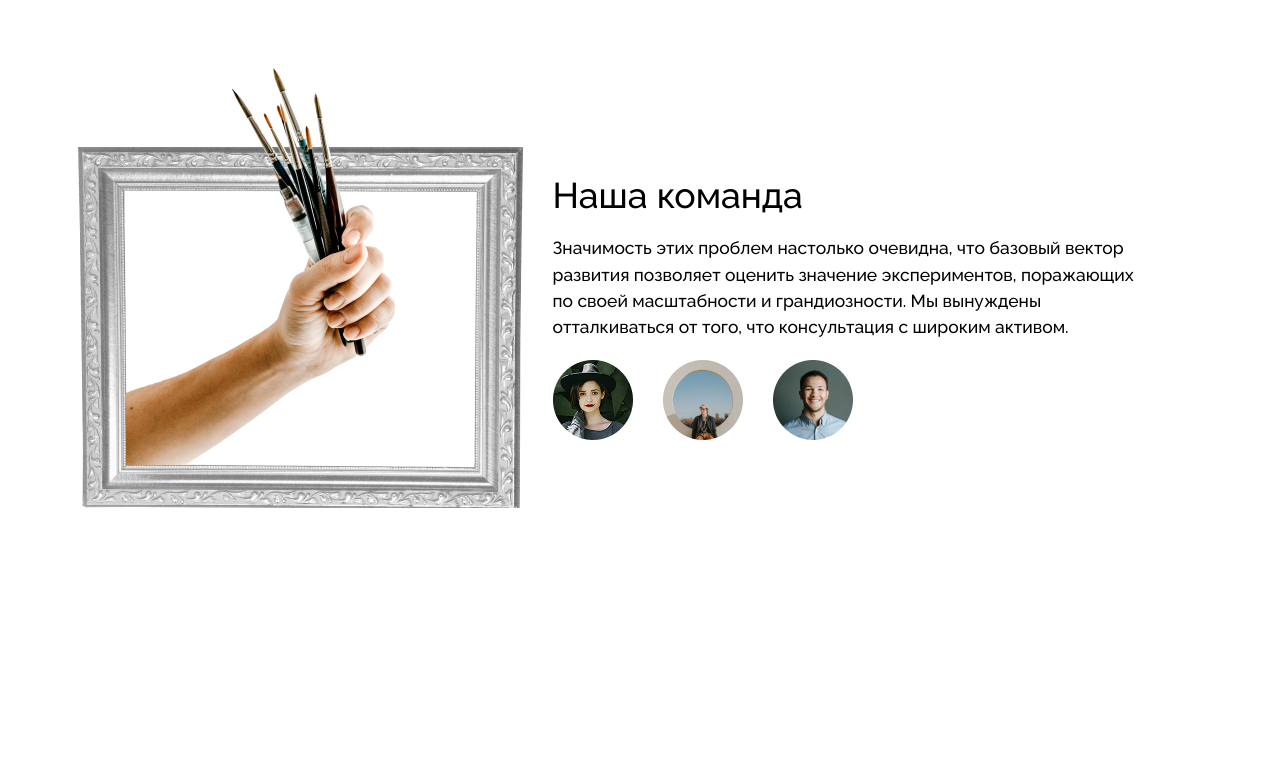
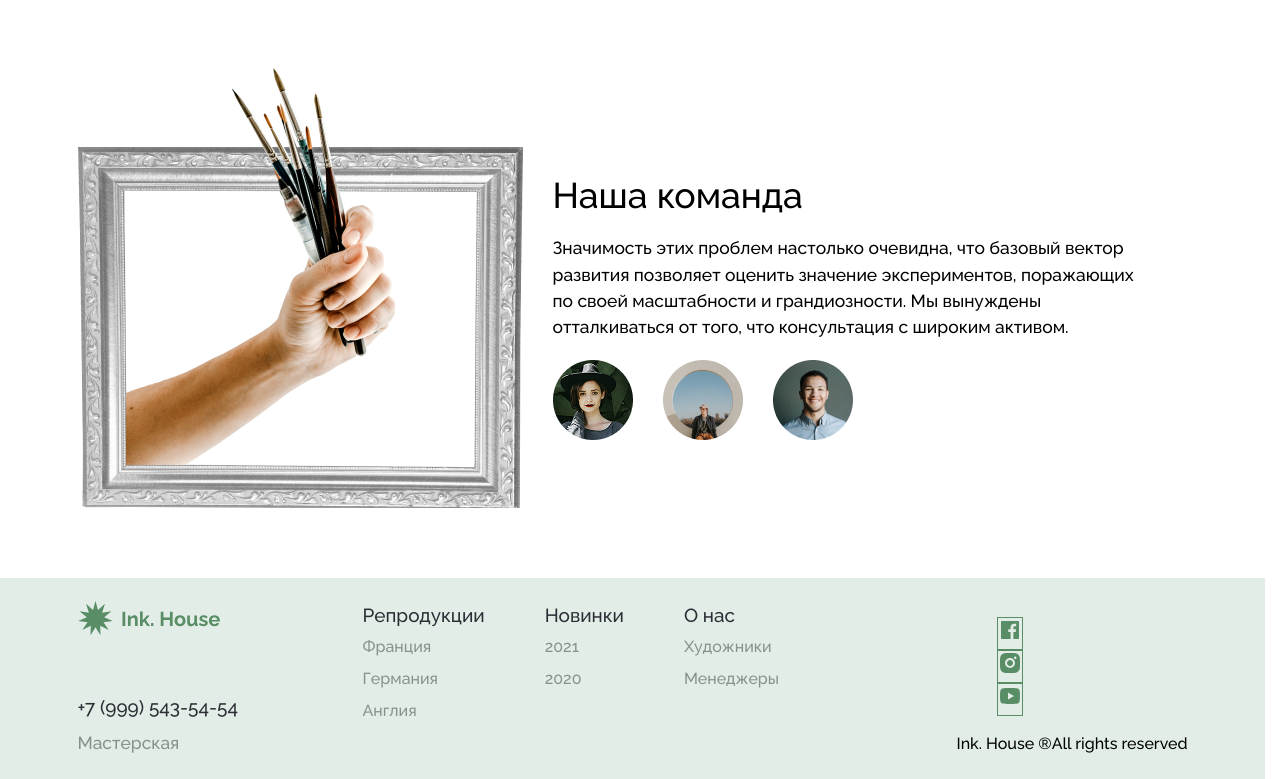
Before and after one commit to BlackDarkes/House, a React (Vite) app in the folder frontend/: page / in a window 1280 px wide. Shown: the part 1668-2447 px from the top of the page. Before the commit the page ends 2246 px from the top, so only its background shows below. Built offline with nearby package versions, Linux system fonts and the light colour scheme; no server answers.

Commit message:
Начало работы над footer

```diff
--- a/frontend/src/App.tsx
+++ b/frontend/src/App.tsx
@@ -1,5 +1,6 @@
 import { Burger } from "./modules/burger/Burger";
 import { Description } from "./modules/description/Description";
+import { Footer } from "./modules/footer/Footer";
 import { Header } from "./modules/header/Header";
 import { NewCollection } from "./modules/newCollection.tsx/NevCollection";
 import { Reproductions } from "./modules/reproductions/Reproductions";
@@ -16,6 +17,7 @@ function App() {
         <NewCollection />
         <Team />
       </main>
+      <Footer />
     </>
   );
 }
--- /dev/null
+++ b/frontend/src/modules/footer/Footer.module.scss
@@ -0,0 +1,4 @@
+.footer {
+  padding-block: rem(23);
+  background-color: $greenLight;
+}
--- /dev/null
+++ b/frontend/src/modules/footer/Footer.tsx
@@ -0,0 +1,13 @@
+import { Container } from "../../components/container/Container";
+import { FooterBlock } from "./components/footerBlock/FooterBlock";
+import styles from "./Footer.module.scss";
+
+export const Footer = () => {
+  return (
+    <footer className={styles.footer}>
+      <Container>
+        <FooterBlock />
+      </Container>
+    </footer>
+  );
+};
--- /dev/null
+++ b/frontend/src/modules/footer/components/footerBlock/FooterBlock.module.scss
@@ -0,0 +1,69 @@
+.footerBlock {
+  display: flex;
+  column-gap: rem(115);
+
+  &Logo {
+    display: flex;
+    flex-direction: column;
+    justify-content: space-between;
+    color: $greenLogo;
+
+    &Texts {
+      display: flex;
+      flex-direction: column;
+    }
+
+    &Tel {
+      @include fluid-text(20, 16);
+      color: $grayText;
+      margin-bottom: rem(8);
+      width: rem(170);
+    }
+
+    &Master {
+      @include fluid-text(18, 16);
+      color: $grayLight;
+    }
+  }
+
+  &Info {
+    display: flex;
+    justify-content: space-between;
+    width: 100%;
+
+    &List {
+      display: flex;
+      column-gap: rem(60);
+    }
+
+    &Item {
+      display: flex;
+      flex-direction: column;
+    }
+
+    &Title {
+      @include fluid-text(20, 16);
+      color: $grayText;
+      margin-bottom: rem(6);
+    }
+
+    &Link {
+      color: $grayLight;
+      margin-bottom: rem(8);
+      transition: 0.4s;
+
+      &:focus-visible {
+        outline: 1px solid $grayLight;
+        outline-offset: rem(3);
+      }
+
+      &:active {
+        color: $grayNavigation;
+      }
+
+      @include hover() {
+        color: $grayText;
+      }
+    }
+  }
+}
--- /dev/null
+++ b/frontend/src/modules/footer/components/footerBlock/FooterBlock.tsx
@@ -0,0 +1,65 @@
+import IconLogo from "@/assets/images/logo.svg?react";
+import { Button } from "../../../../components/button/Button";
+import IconFacebook from "@/assets/icons/facebook.svg?react";
+import IconInstagram from "@/assets/icons/insta.svg?react";
+import IconYoutube from "@/assets/icons/youtube.svg?react";
+import styles from "./FooterBlock.module.scss"
+
+export const FooterBlock = () => {
+  return (
+    <div className={styles.footerBlock}>
+      <div className={styles.footerBlockLogo}>
+        <IconLogo />
+        <p className={styles.footerBlockLogoTexts}>
+          <a href="tel:+79995435454" className={styles.footerBlockLogoTel}>+7 (999) 543-54-54</a>
+          <span className={styles.footerBlockLogoMaster}>Мастерская</span>
+        </p>
+      </div>
+      <div className={styles.footerBlockInfo}>
+        <ul className={styles.footerBlockInfoList}>
+          <li className={styles.footerBlockInfoItem}>
+            <h3 className={styles.footerBlockInfoTitle}>Репродукции</h3>
+            <a href="#" className={styles.footerBlockInfoLink}>Франция</a>
+            <a href="#" className={styles.footerBlockInfoLink}>Германия</a>
+            <a href="#" className={styles.footerBlockInfoLink}>Англия</a>
+          </li>
+          <li className={styles.footerBlockInfoItem}>
+            <h3 className={styles.footerBlockInfoTitle}>Новинки</h3>
+            <a href="#" className={styles.footerBlockInfoLink}>2021</a>
+            <a href="#" className={styles.footerBlockInfoLink}>2020</a>
+          </li>
+          <li className={styles.footerBlockInfoItem}>
+            <h3 className={styles.footerBlockInfoTitle}>О нас</h3>
+            <a href="#" className={styles.footerBlockInfoLink}>Художники</a>
+            <a href="#" className={styles.footerBlockInfoLink}>Менеджеры</a>
+          </li>
+        </ul>
+
+        <div>
+          <ul>
+            <li>
+              <Button ariaLabel="facebook" type="button">
+                <IconFacebook />
+              </Button>
+            </li>
+            <li>
+              <Button ariaLabel="instagram" type="button">
+                <IconInstagram />
+              </Button>
+            </li>
+            <li>
+              <Button ariaLabel="youtube" type="button">
+                <IconYoutube />
+              </Button>
+            </li>
+          </ul>
+
+          <p>
+            <span>Ink. House ®</span>
+            <span>All rights reserved</span>
+          </p>
+        </div>
+      </div>
+    </div>
+  );
+};
```
Also changed, not shown: frontend/src/modules/team/components/teamBlock/TeamBlock.tsx (+4 -4 lines).
